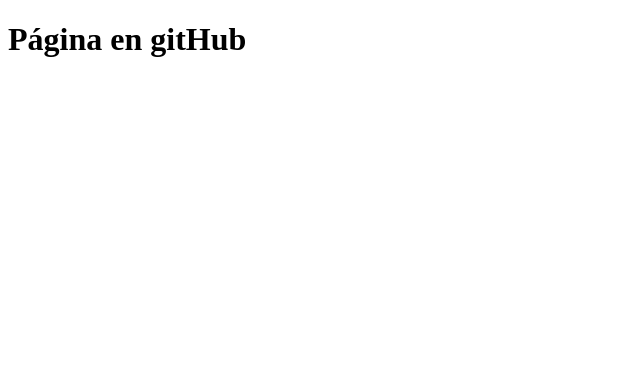
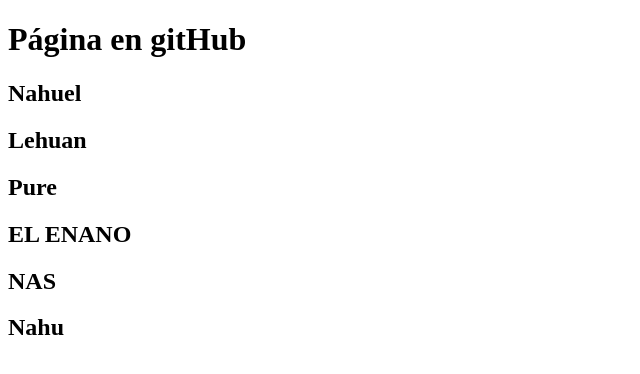
Before and after one commit to agemperador/agemperador.github.io, a plain HTML site: page index.html in a window 1280 px wide. Shown: the whole page, without its empty margins (0-640 px from the left). Drawn offline with Linux system fonts and the light colour scheme.

Commit message:
mejor index

```diff
--- a/index.html
+++ b/index.html
@@ -8,6 +8,11 @@
 <body>
 
 <h1> Página en gitHub </h1>
-
+<h2>Nahuel</h2>
+<h2>Lehuan</h2>
+<h2>Pure</h2>
+<h2>EL ENANO</h2>
+<h2>NAS</h2>
+<h2>Nahu</h2>
 </body>
 </html>
```
